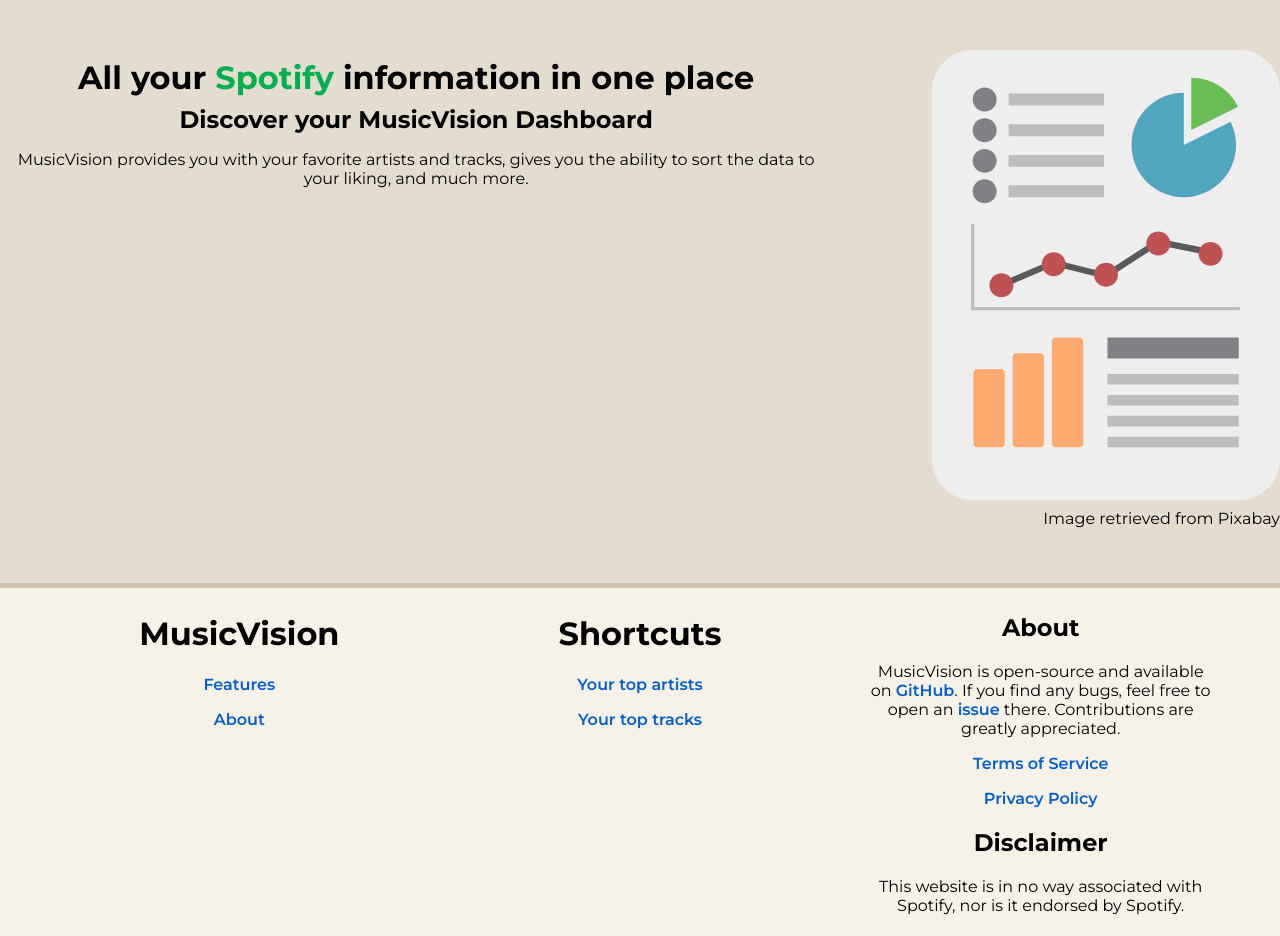
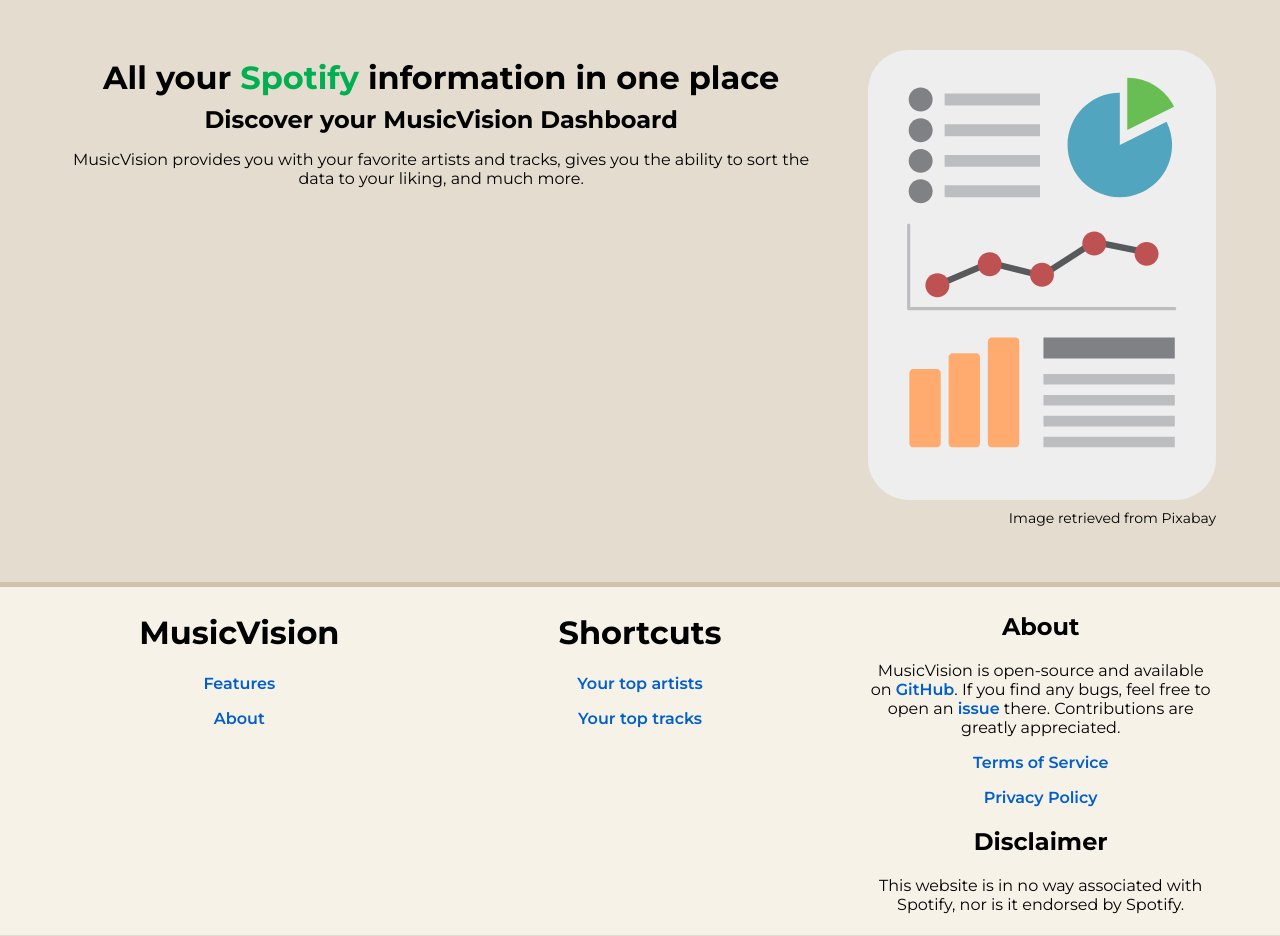
Before and after one commit to ZeroWave022/MusicVision, a Flask app: page / in a window 1280 px wide. Shown: the part 52-988 px from the top of the page. Run offline with Flask 2, Linux system fonts and the light colour scheme.

Commit message:
fix: Adjust width of info row

```diff
--- a/musicvision/static/css/style.css
+++ b/musicvision/static/css/style.css
@@ -102,17 +102,14 @@ nav a {
 
 .info-row {
     display: flex;
+    justify-content: center;
     margin: auto;
-    width: fit-content;
-    gap: 100px;
+    width: 90vw;
+    gap: 50px;
 }
 
 .info-row h1, .info-row h2 {
     margin: 0.25em 0;
-}
-
-.info-box {
-    flex: 1;
 }
 
 .described-image img {
@@ -122,6 +119,7 @@ nav a {
 .described-image p {
     text-align: right;
     margin: 5px 0;
+    font-size: 14px;
 }
 
 .green {
```
